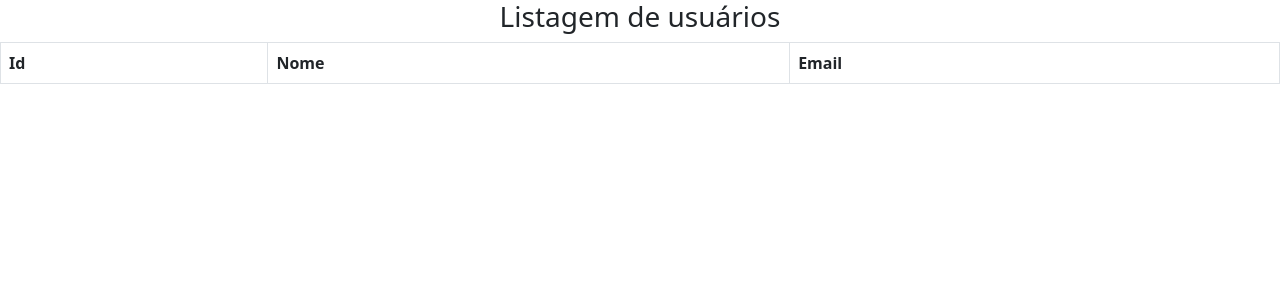
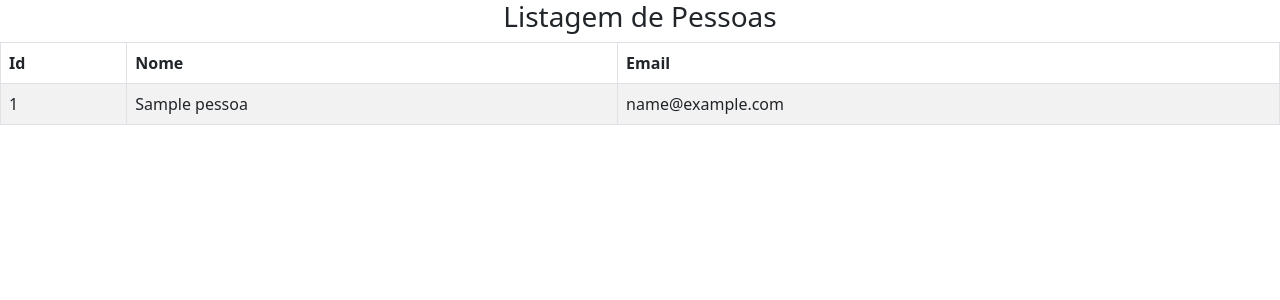
Before and after one commit to renantescaro/flask-sqlalchemy-teste, a Flask app: page /pessoas in a window 1280 px wide. Shown: the top 300 px of the page. Run offline with Flask 2, Linux system fonts and the light colour scheme; tables that the repository leaves empty hold one stand-in row (values such as "Sample post"); lists and menus that the app fills with data are empty.

Commit message:
alterando de usuario para pessoa

```diff
--- a/flaskr/templates/listagem.html
+++ b/flaskr/templates/listagem.html
@@ -9,7 +9,7 @@
 </head>
 <body>
     <div style="text-align: center;">
-        <h3>Listagem de usuários</h3>
+        <h3>Listagem de Pessoas</h3>
     </div>
     <table class="table table-striped table-bordered">
         <thead>
@@ -20,11 +20,11 @@
             </tr>
         </thead>
         <tbody>
-            {% for usuario in usuarios %}
+            {% for pessoa in pessoas %}
             <tr>
-                <td>{{ usuario.id    }}</td>
-                <td>{{ usuario.nome  }}</td>
-                <td>{{ usuario.email }}</td>
+                <td>{{ pessoa.id    }}</td>
+                <td>{{ pessoa.nome  }}</td>
+                <td>{{ pessoa.email }}</td>
             </tr>
             {% endfor %}
         </tbody>
```
